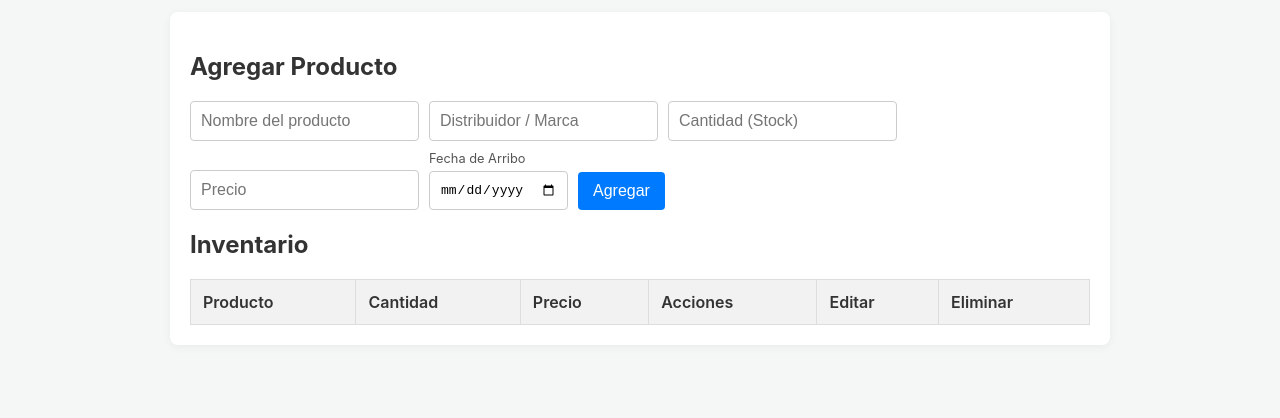
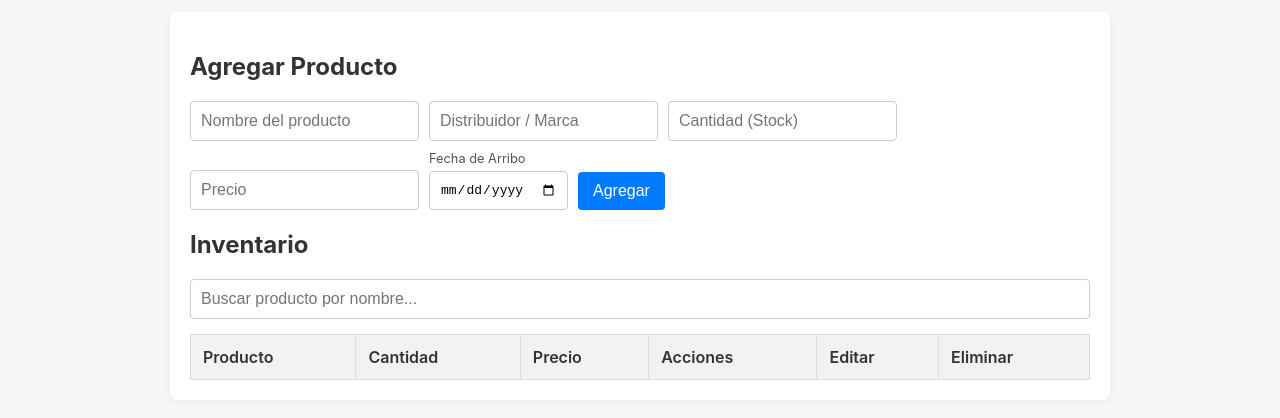
Before and after one commit to SneyderRx/Sistema-Ventas-Inventario-SVI-, a plain HTML site: page frontend/inventario.html in a window 1280 px wide. Shown: the part 66-484 px from the top of the page. Drawn offline with Linux system fonts and the light colour scheme; some packages are replaced by stand-ins of ours; no server answers; sample sign-in values are in the browser's storage; a script that the page names is missing.

Commit message:
feat: :sparkles: Barra de búsqueda
Se añadió un filtro para buscar entre los productos

```diff
--- a/frontend/inventario.html
+++ b/frontend/inventario.html
@@ -29,6 +29,11 @@
         </form>
 
         <h2>Inventario</h2>
+
+            <div class="search-container">
+                <input type="search" id="buscador-inventario" placeholder="Buscar producto por nombre...">
+            </div>
+
         <table id="tabla-inventario">
             <thead>
                 <tr>
--- a/frontend/inventario.js
+++ b/frontend/inventario.js
@@ -8,6 +8,7 @@ document.addEventListener('DOMContentLoaded', function() {
 
     // --- REFERENCIAS A ELEMENTOS DEL DOM ---
     const formProducto = document.getElementById('form-producto');
+    const buscadorInventario = document.getElementById('buscador-inventario');
     const tablaInventario = document.getElementById('tabla-inventario').getElementsByTagName('tbody')[0];
     const logoutButton = document.getElementById('logout-button');
     // Modal de Venta
@@ -298,6 +299,21 @@ formProducto.addEventListener('submit', async function(e) {
     }
 });
 
+// --- LÓGICA DEL BUSCADOR DE INVENTARIO ---
+buscadorInventario.addEventListener('keyup', () => {
+    // 1. Obtenemos el texto que el usuario ha escrito, en minúsculas para no distinguir may/min.
+    const terminoBusqueda = buscadorInventario.value.toLowerCase();
+
+    // 2. Filtramos el array principal de productos.
+    //    Nos quedamos solo con los productos cuyo nombre (también en minúsculas) incluya el término de búsqueda.
+    const productosFiltrados = inventarioCompleto.filter(producto => {
+        return producto.Nombre.toLowerCase().includes(terminoBusqueda);
+    });
+
+    // 3. Volvemos a dibujar la tabla, pero esta vez solo con los productos filtrados.
+    renderizarInventario(productosFiltrados);
+});
+
     // --- INICIALIZACIÓN ---
     inicializarPagina();
 });
--- a/frontend/style.css
+++ b/frontend/style.css
@@ -142,6 +142,19 @@ button:hover {
 }
 
 /* Estilos para la Tabla de Inventario */
+.search-container {
+    margin-bottom: 15px;
+}
+
+#buscador-inventario {
+    width: 100%;
+    padding: 10px;
+    font-size: 1em;
+    border: 1px solid #ccc;
+    border-radius: 4px;
+    box-sizing: border-box; /* Asegura que el padding no afecte el ancho total */
+}
+
 table {
     width: 100%;
     border-collapse: collapse;
```
